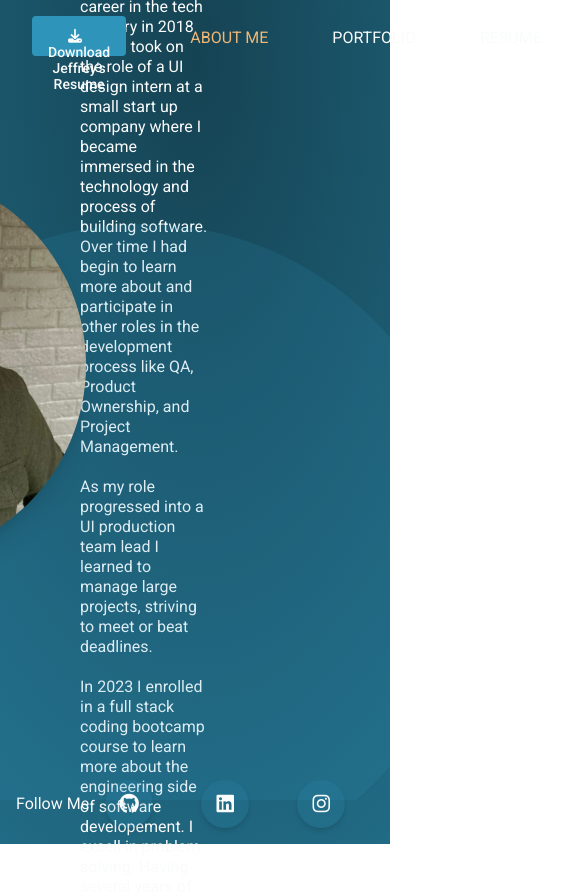
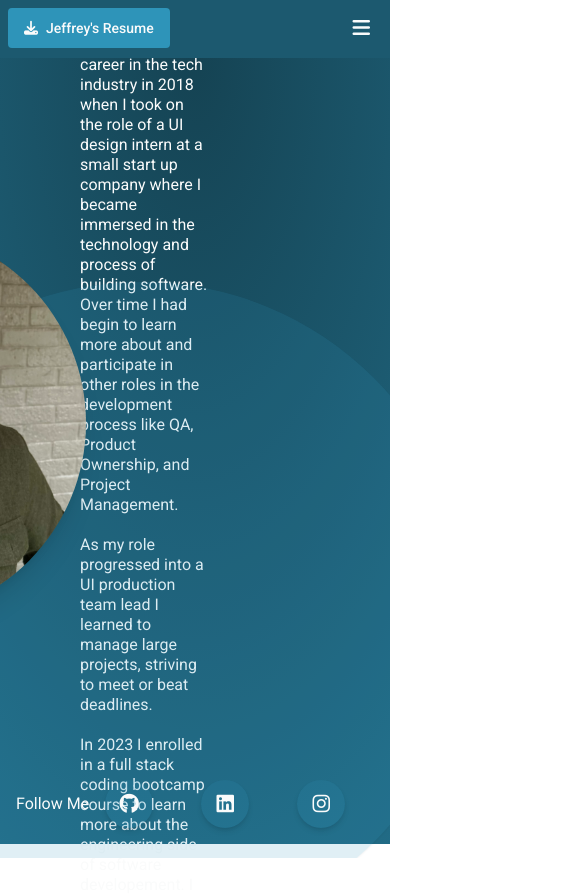
Before and after one commit to jsgunn22/my-portfolio, a React (Vite) app: page / in a window 390 px wide. Shown: the top 896 px of the page, 585 px wide, since content can reach past the window. Built offline with nearby package versions, Linux system fonts and the light colour scheme; a web font is replaced by a local one.

Commit message:
fixes mobile navbar

```diff
--- a/src/components/global/Navbar.jsx
+++ b/src/components/global/Navbar.jsx
@@ -130,10 +130,31 @@ function NavBtn(props) {
   );
 }
 
+function NavBtnMobile(props) {
+  return (
+    <>
+      <Link
+        to={props.to}
+        className="text-h4 text-neu-9 font-bold hover:text-war-5"
+      >
+        {props.label}
+      </Link>
+    </>
+  );
+}
+
 function Navbar() {
-  const currentPage = useLocation().pathname;
-  console.log(currentPage);
+  let screenWidth = window.innerWidth;
+
+  const [mobileDropdown, setMobileDropdown] = useState(false);
+
+  const handleMobileDropdown = () => {
+    setMobileDropdown(!mobileDropdown);
+  };
+
   return (
+    <>
+      {screenWidth >= "640" ? (
         <nav className={`h-[72px] flex absolute z-10 w-screen `}>
           <div className="w-full h-full py-4 px-8 flex ">
             <Button
@@ -145,11 +166,37 @@ function Navbar() {
           <div className="flex">
             <NavBtn label="ABOUT ME" to="/" />
             <NavBtn label="PORTFOLIO" to="/Portfolio" />
-        <NavBtn label="RESUME" to="/RESUME" />
+            <NavBtn label="RESUME" to="/Resume" />
             <NavBtn label="CONTACT" to="/Contact-Me" />
           </div>
           <ProficiencyBubbles />
         </nav>
+      ) : (
+        <nav className="h-15 flex bg-pri-9 z-10 w-screen sticky top-0">
+          <div className="p-2">
+            <Button
+              icon="fa-solid fa-download"
+              label="Jeffrey's Resume"
+              action={downloadResume}
+            />
+          </div>
+          <div
+            className="ml-auto h-15 w-15 py-4 px-5 items-center"
+            onClick={handleMobileDropdown}
+          >
+            <i className="fa-solid fa-bars text-neu-0 h-6  active:text-war-5 text-h3"></i>
+          </div>
+          {mobileDropdown && (
+            <div className="bg-neu-0 absolute right-2 top-12 rounded-md shadow-md flex flex-col py-4 px-6 gap-5">
+              <NavBtnMobile label="ABOUT ME" to="/" />
+              <NavBtnMobile label="PORTFOLIO" to="/Portfolio" />
+              <NavBtnMobile label="RESUME" to="/RESUME" />
+              <NavBtnMobile label="CONTACT" to="/Contact-Me" />
+            </div>
+          )}
+        </nav>
+      )}
+    </>
   );
 }
 
```
Also changed, not shown: src/styles/tailwind.css. Lines whose indentation alone changed are shown as unchanged.
